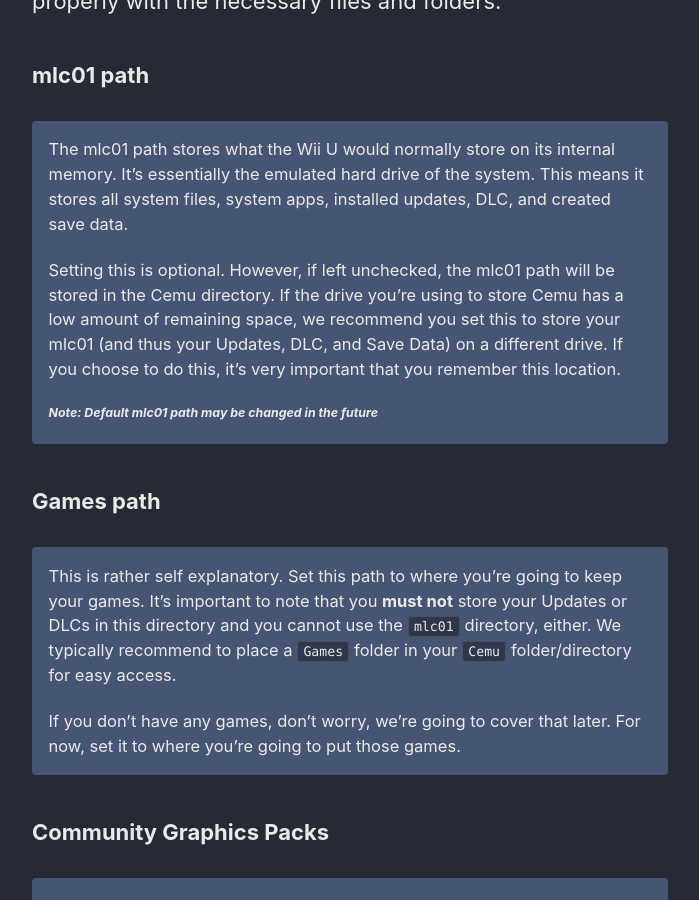
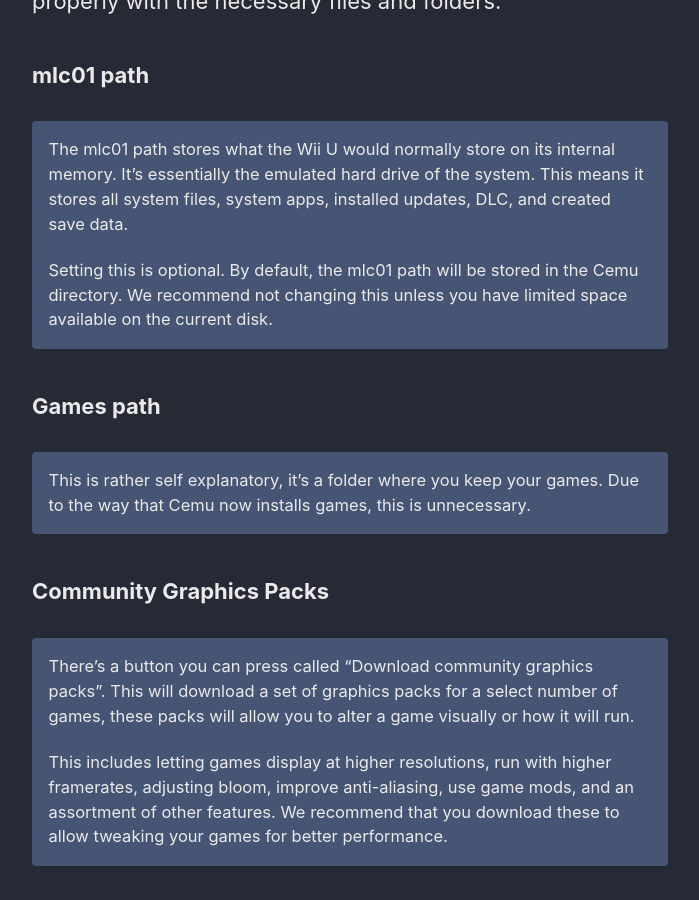
Before and after one commit to cfw-guide/cemu.cfw.guide, a Jekyll site: the page built from _pages/en_US/installing-cemu.md, in a window 1280 px wide and 900 px high, scrolled down 1199 px. Shown: the whole window, without its empty margins (290-989 px from the left). Built offline with Jekyll 4.4.1, drawn with Linux system fonts in a browser that asks for light colours; some of the changed text lies outside the part shown.

Commit message:
updated installing guide for new instructions

```diff
--- a/_pages/en_US/installing-cemu.md
+++ b/_pages/en_US/installing-cemu.md
@@ -20,9 +20,7 @@
 {% capture mlc01-notice %}
 The mlc01 path stores what the Wii U would normally store on its internal memory. It's essentially the emulated hard drive of the system. This means it stores all system files, system apps, installed updates, DLC, and created save data.
 
-Setting this is optional. However, if left unchecked, the mlc01 path will be stored in the Cemu directory. If the drive you're using to store Cemu has a low amount of remaining space, we recommend you set this to store your mlc01 (and thus your Updates, DLC, and Save Data) on a different drive.  If you choose to do this, it's very important that you remember this location.
-
-###### _Note: Default mlc01 path may be changed in the future_
+Setting this is optional. By default, the mlc01 path will be stored in the Cemu directory. We recommend not changing this unless you have limited space available on the current disk.
 {% endcapture %}
 
 <div class="notice--textbox">{{ mlc01-notice | markdownify }}</div>
@@ -30,9 +28,7 @@
 ### Games path
 
 {% capture games_path-notice %}
-This is rather self explanatory. Set this path to where you're going to keep your games. It's important to note that you **must not** store your Updates or DLCs in this directory and you cannot use the `mlc01` directory, either. We typically recommend to place a `Games` folder in your `Cemu` folder/directory for easy access.
-
-If you don't have any games, don't worry, we're going to cover that later. For now, set it to where you're going to put those games.
+This is rather self explanatory, it's a folder where you keep your games. Due to the way that Cemu now installs games, this is unnecessary.
 {% endcapture %}
 
 <div class="notice--textbox">{{ games_path-notice | markdownify }}</div>
@@ -82,16 +78,17 @@
     ![]({{ "/assets/images/cemu-quickstart-guide.png" | absolute_url }})
     {:.notice--textbox}
 
-3. Set your Wii U internal storage folder by clicking "Browse" under `mlc01 path`
-  - Read the introductions at the top of this page if you do not know what the `mlc01 path` or `games path` are.
-1. Set your `Game paths` to your games folder by clicking "Browse"
+3. Leave the `Custom mlc01 path` field blank
+  - If you wish to store your Cemu system on an external drive, please select it here instead of leaving it blank
+1. Leave the `Game paths` field blank
+  - In newer Cemu versions, games are stored in the `mlc01 path` instead of here
 1. Click `Download community graphics packs` button to automatically download the latest packs
 1. Click `Next`
 
 ### Finishing set-up
 ---
 
-1. For now, don't click `Configure Input`
+1. For now, do not click `Configure Input`
   - We will do this next in more detail
 1. Enable "Automatically check for updates"
   - If you don't wish to get update notifications, you may update Cemu manually with an option under the Help menu
```
